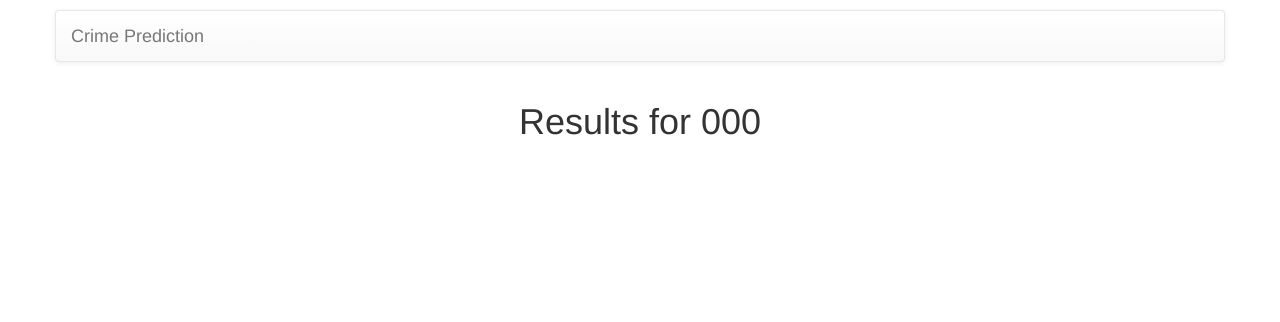
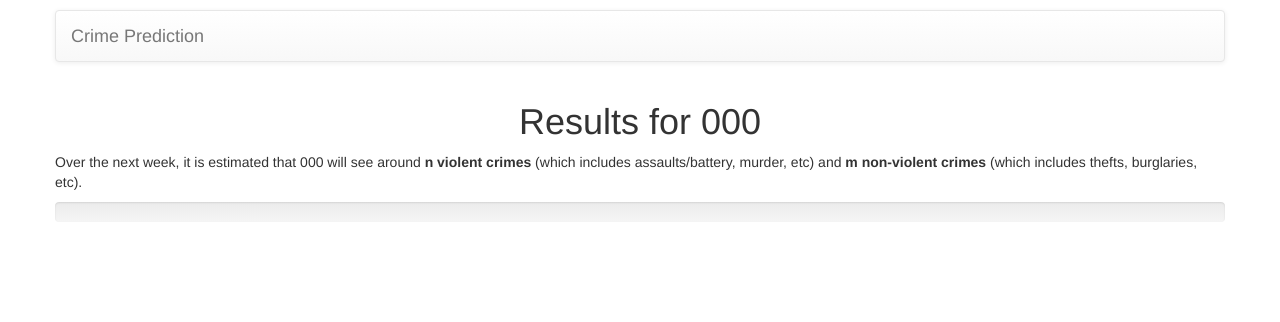
Before and after one commit to gosavipooja/NCSU-csc495-g6, a Django app: template mysite/crimeprediction/forecaster/templates/results.html in a window 1280 px wide. Shown: the top 322 px of the page. Run offline with Django 3.2, Linux system fonts and the light colour scheme; the template is opened without the code that fills it: most values are stand-ins (such as "Sample title", 1, 10 or a date in 2020); some libraries are stand-ins or nearby versions.

Commit message:
Added in progress bars loading numerical data
Progress bars on results page load numerical data from back-end. We can
use this however needed.

```diff
--- a/mysite/crimeprediction/forecaster/templates/base.html
+++ b/mysite/crimeprediction/forecaster/templates/base.html
@@ -2,14 +2,12 @@
 <html lang="en">
     <head>
         <style type="text/css">
-            .navigation {
-                margin-top: 10px;
-            }
+
         </style>
         <link rel="stylesheet" href="//maxcdn.bootstrapcdn.com/bootstrap/3.2.0/css/bootstrap.min.css">
         <link rel="stylesheet" href="//maxcdn.bootstrapcdn.com/bootstrap/3.2.0/css/bootstrap-theme.min.css">
     </head>
-    <body>
+    <body style="margin: 10px;">
         <div class="container">
             <!--NAVBAR-->
             <div class="row">
--- a/mysite/crimeprediction/forecaster/templates/index.html
+++ b/mysite/crimeprediction/forecaster/templates/index.html
@@ -8,7 +8,7 @@
         <div class="col">
             <h1>About</h1>
             <h2>Goal</h2>
-            <p>This application takes data from multiple sources including but not limited to <a href="http://www.city-data.com/zipmaps/Chicago-Illinois.html">Chicago zipcode maps</a>, the <a href="https://www.wunderground.com/weather/api">Wunderground weather API</a>, and <a href="https://data.cityofchicago.org/Public-Safety/Crimes-2001-to-present/ijzp-q8t2">the Chicago crime database</a> in order to estimate the number of violent and non-violent crimes that will occur within a given zipcode <strong>in Chicago</strong> during a one month time-span going forward.</p>
+            <p>This application takes data from multiple sources including but not limited to <a href="http://www.city-data.com/zipmaps/Chicago-Illinois.html">Chicago zipcode maps</a>, the <a href="https://www.wunderground.com/weather/api">Wunderground weather API</a>, and <a href="https://data.cityofchicago.org/Public-Safety/Crimes-2001-to-present/ijzp-q8t2">the Chicago crime database</a> in order to estimate the number of violent and non-violent crimes that will occur within a given zipcode <strong>in Chicago</strong> during a one week time-span going forward.</p>
             <h2>Purpose</h2>
             <p>We created this application to satisfy the requirements for CSC495 at NC State University, a special-topics course on data driven decision making. While this application is a prototype, the practical benefits are hard to count. At the moment, it can give a user insight on how much crime will occur in a given area over a coming period of time based on data gathered over the past 15 years. These insights can guide a person on where they may want to live in the Chicago area. With further development, this application could be expanded to include other metropolitan areas as well as offer more in-depth analytics.</p>
             <h2>How to Use</h2>
--- a/mysite/crimeprediction/forecaster/templates/results.html
+++ b/mysite/crimeprediction/forecaster/templates/results.html
@@ -11,6 +11,24 @@
             </h1>
         </div>
     </div>
+    <div class="row">
+        <div class="col">
+            <p>
+                Over the next week, it is estimated that {{ zipcode }} will see around <strong>n violent crimes</strong> (which includes assaults/battery, murder, etc) and <strong>m non-violent crimes </strong> (which includes thefts, burglaries, etc).
+            </p>
+            <div id="forecast">
+                {% for week in weekdata %}
+
+                    <div class="progress">
+                        <div class="progress-bar progress-bar-success" role="progressbar" aria-valuenow="{{week}}" aria-valuemin="0" aria-valuemax="100" style="width: {{week}}%">
+                            <span class="sr-only">{{week}}% Complete (success)</span>
+                        </div>
+                    </div>
+
+                {% endfor %}
+            </div>
+        </div>
+    </div>
 
 
 {% endblock %}
--- a/mysite/crimeprediction/forecaster/views.py
+++ b/mysite/crimeprediction/forecaster/views.py
@@ -27,5 +27,8 @@
 
 def results(request, zipcode):
     template = loader.get_template('results.html')
-    context = { "zipcode" : zipcode }
+    weeks = []
+    for i in range(1,6,1):
+        weeks.append(20 * i)
+    context = { "zipcode" : zipcode, "weekdata" : weeks }
     return HttpResponse(template.render(context, request))
```
